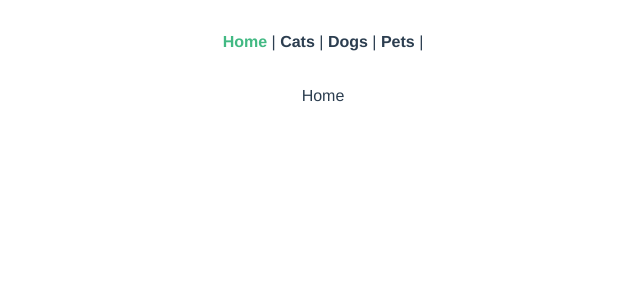
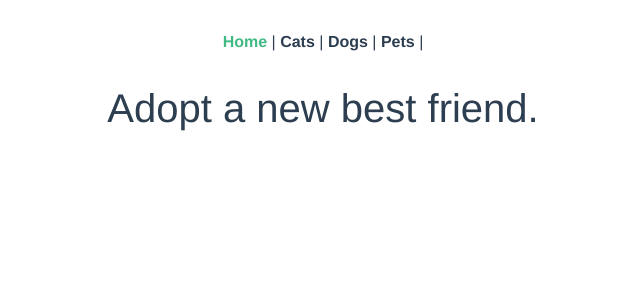
Before and after one commit to mogumogu-tatsugoro/adopt-pets, a Vue app: page / in a window 1280 px wide. Shown: the top 300 px of the page, without its empty margins (317-957 px from the left). Built offline with nearby package versions, Linux system fonts and the light colour scheme.

Commit message:
modify home description

```diff
--- a/src/views/Home.vue
+++ b/src/views/Home.vue
@@ -1,6 +1,6 @@
 <template>
   <div class="home">
-    Home
+    <h1>Adopt a new best friend.</h1>
   </div>
 </template>
 
```
